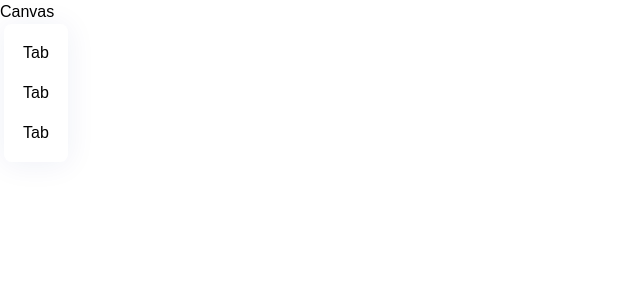
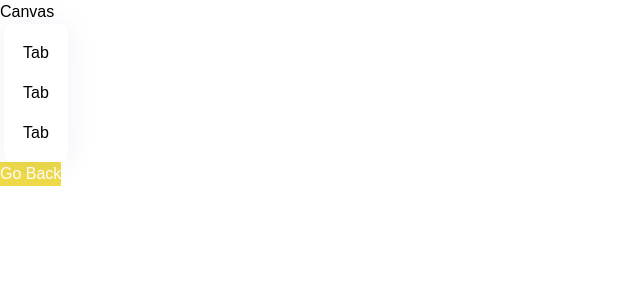
Before and after one commit to Jamesbmahoney/ai-storefront, a React (Vite) app in the folder client/: page / in a window 1280 px wide. Both pictures are taken after a click on the button "Customize It". Shown: the top 300 px of the page, without its empty margins (0-640 px from the left). Built offline with nearby package versions, Linux system fonts and the light colour scheme; a web font is replaced by a local one.

Commit message:
added go back button on customizer page

```diff
--- a/client/src/pages/Customizer.jsx
+++ b/client/src/pages/Customizer.jsx
@@ -30,14 +30,20 @@ const Customizer = () => {
             <div className="flex items-center min-h-screen">
               <div className="editortabs-container tabs">
                 {EditorTabs.map((tab) => (
-                    <Tab
-                     key={tab.name}
-                     tab={tab}
-                     handleClick={() => {}}
-                    />
+                  <Tab key={tab.name} tab={tab} handleClick={() => {}} />
                 ))}
               </div>
             </div>
+          </motion.div>
+          <motion.div
+            className="absolute z-10 top-5 right-5"
+            {...fadeAnimation}>
+            <CustomButton
+              type="filled"
+              title="Go Back"
+              handleClick={() => (state.intro = true)}
+              customStyles="w-fit px-4 py-2.5 font-bold text-sm"
+            />
           </motion.div>
         </>
       )}
```
Lines whose indentation alone changed are shown as unchanged.
